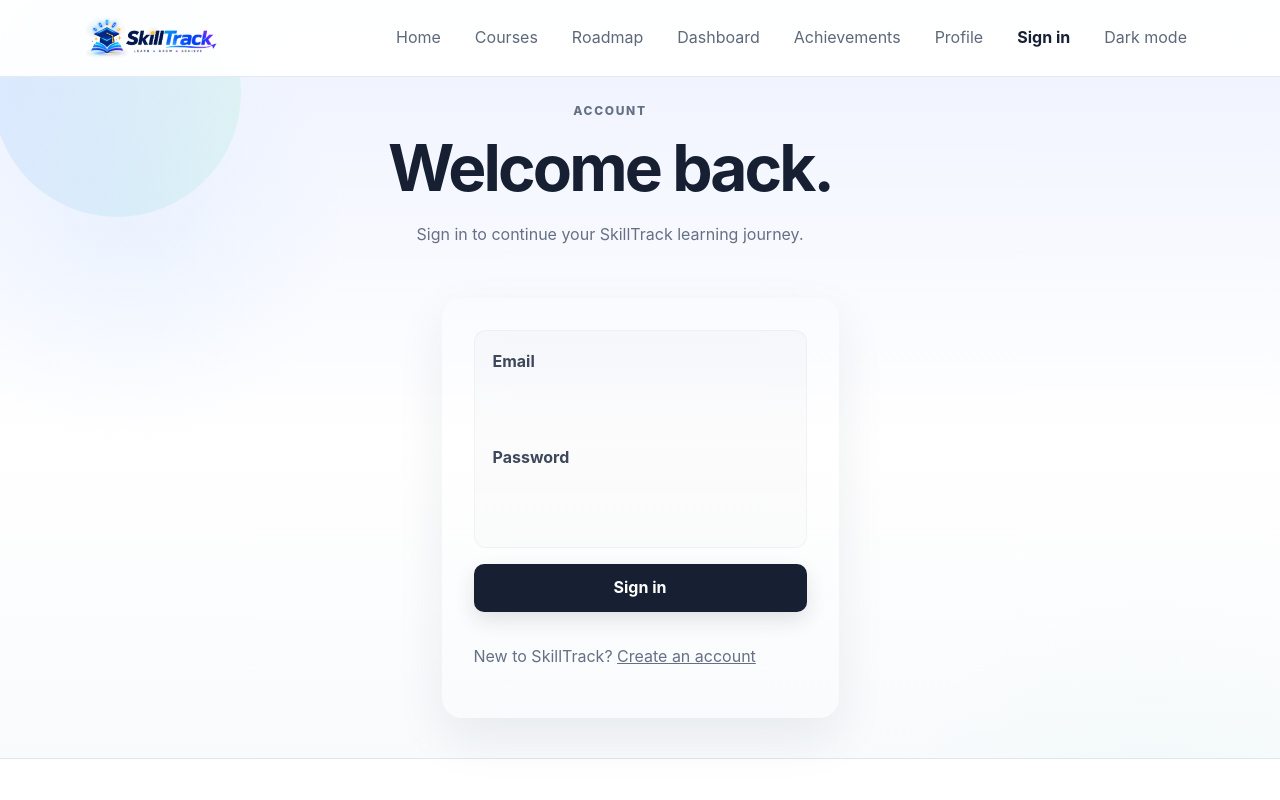
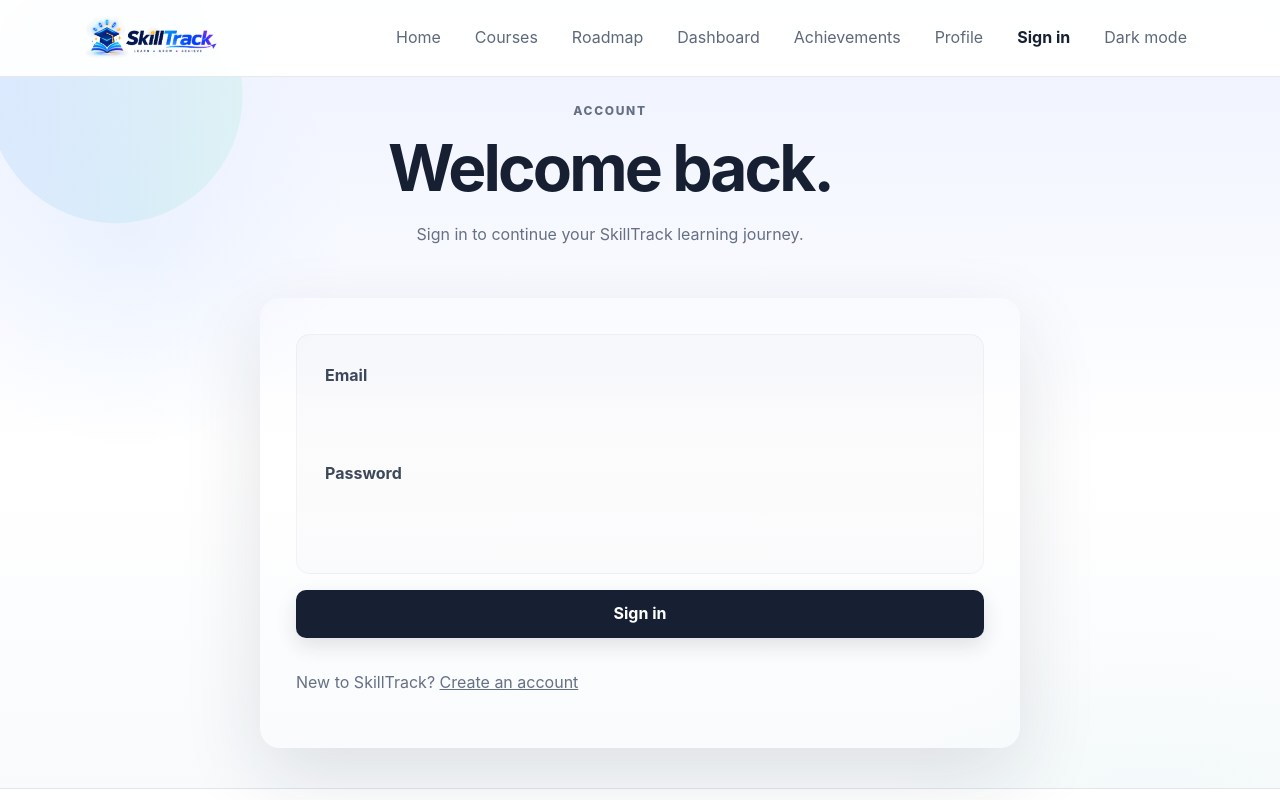
Before and after one commit to AadarshaCihe260281/ICT930-SkillTrack-Assessment3, a React (Vite) app: page /login in a window 1280 px wide. Shown: the top 800 px of the page. Built offline with nearby package versions, Linux system fonts and the light colour scheme; no server answers.

Commit message:
style(auth): enlarge signin container and inputs for prominence

```diff
--- a/src/styles/global.css
+++ b/src/styles/global.css
@@ -104,7 +104,7 @@ p { color: #667085; }
 .feature-list p { margin: 0; }
 .page-heading { margin-bottom: 35px; max-width: 760px; }
 .auth-center { display: grid; min-height: calc(100vh - 160px); align-items: center; padding-top: 20px; padding-bottom: 40px; }
-.auth-center .form-card { max-width: 520px; margin-left: auto; margin-right: auto; box-shadow: 0 20px 50px rgba(23,32,51,0.08); }
+.auth-center .form-card { max-width: 760px; width: 100%; margin-left: auto; margin-right: auto; box-shadow: 0 28px 80px rgba(23,32,51,0.12); padding: 36px; }
 .auth-center .page-heading { text-align: center; }
 .page-heading h1 { font-size: clamp(2.4rem, 5vw, 4rem); }
 .course-toolbar { display: grid; grid-template-columns: 1fr auto; gap: 18px; margin-bottom: 18px; padding: 18px; background: #fff; border: 1px solid #e1e5ee; border-radius: 14px; }
@@ -150,10 +150,10 @@ p { color: #667085; }
 .dashboard-course-content p { margin-top: 4px; }
 .dashboard-course-content .button { margin-top: 18px; }
 .form-card { background: #fff; border: 1px solid #e1e5ee; border-radius: 16px; padding: 28px; display: grid; gap: 20px; }
-.signin-box { display: grid; gap: 12px; padding: 18px; border-radius: 12px; background: linear-gradient(180deg, rgba(23,32,51,0.02), rgba(23,32,51,0.01)); border: 1px solid rgba(23,32,51,0.04); }
-.signin-box label { display: grid; gap: 8px; font-weight: 700; color: #172033; }
-.signin-box input { padding: 12px 14px; border-radius: 10px; border: 1px solid #d9dee8; background: #fff; outline: none; }
-.signin-box input:focus { box-shadow: 0 6px 18px rgba(23,32,51,0.06); border-color: #172033; }
+.signin-box { display: grid; gap: 14px; padding: 28px; border-radius: 14px; background: linear-gradient(180deg, rgba(23,32,51,0.02), rgba(23,32,51,0.01)); border: 1px solid rgba(23,32,51,0.04); }
+.signin-box label { display: grid; gap: 8px; font-weight: 700; color: #172033; font-size: 1rem; }
+.signin-box input { padding: 16px 18px; border-radius: 12px; border: 1px solid #d9dee8; background: #fff; outline: none; font-size: 1.05rem; }
+.signin-box input:focus { box-shadow: 0 10px 30px rgba(23,32,51,0.10); border-color: #172033; }
 
 .dark .form-card { background: #0f1724; border-color: #1f2a3a; }
 .dark .signin-box { background: linear-gradient(180deg, rgba(255,255,255,0.02), rgba(255,255,255,0.01)); border-color: rgba(255,255,255,0.04); }
```
